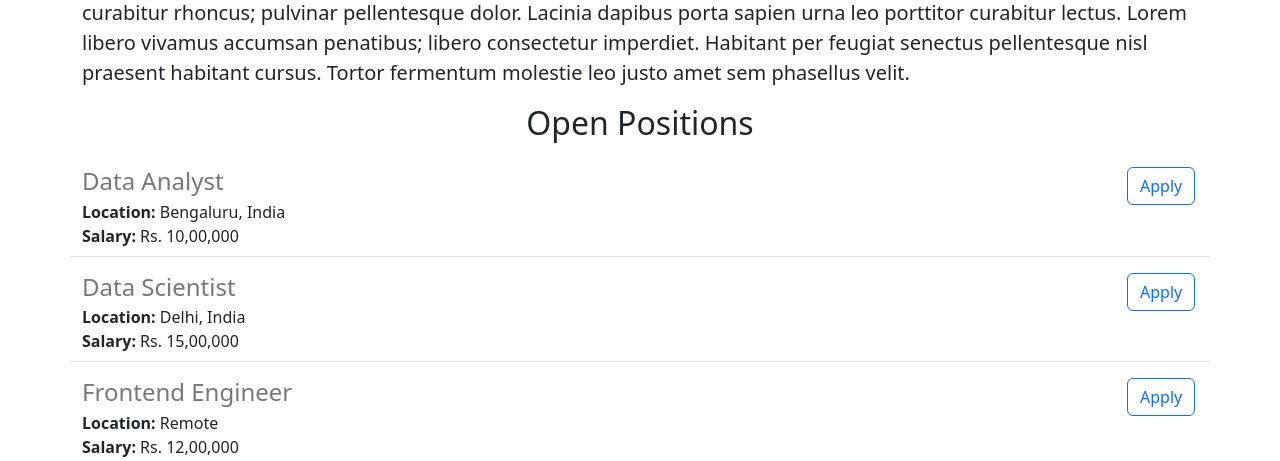
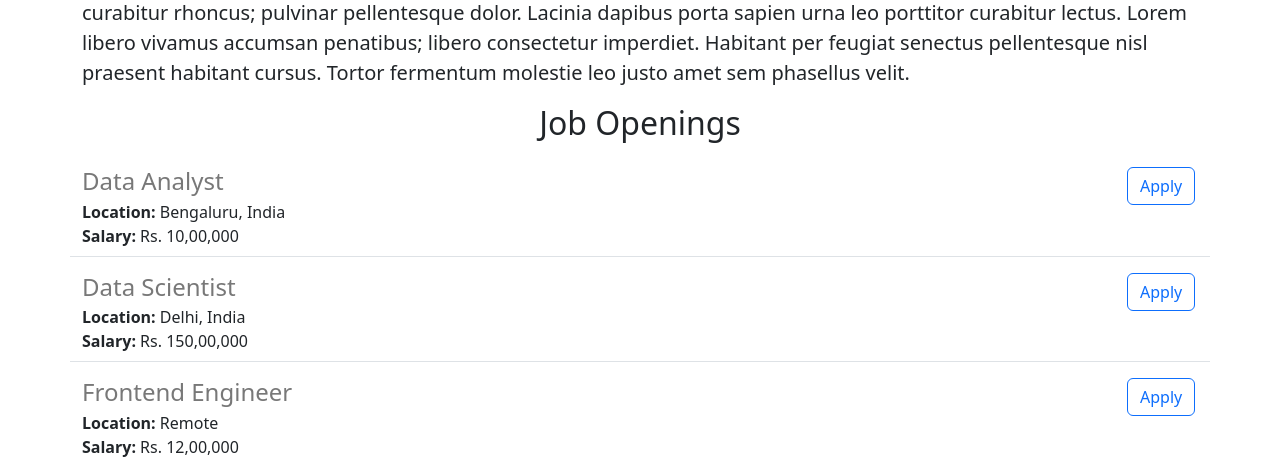
Before and after one commit to River-unknown/flask-Tutorial, a Flask app: page / in a window 1280 px wide. Shown: the part 992-1453 px from the top of the page. Run offline with Flask 3, Linux system fonts and the light colour scheme.

Commit message:
made some changes

```diff
--- a/app.py
+++ b/app.py
@@ -13,7 +13,7 @@ JOBS =[
         'id':2,
         'title': 'Data Scientist',
         'location': 'Delhi, India',
-        'salary': 'Rs. 15,00,000'
+        'salary': 'Rs. 150,00,000'
     },
     {
         'id':3,
--- a/templates/home.html
+++ b/templates/home.html
@@ -26,7 +26,7 @@
 
       Rhoncus cursus cras parturient ex habitant. Dictum ridiculus ac laoreet integer consectetur velit in ridiculus. Elementum a hendrerit etiam rutrum; curae pharetra. Malesuada convallis curabitur litora dolor; purus ligula vivamus. Non montes class sodales morbi etiam ad. Curae dictum in adipiscing curabitur rhoncus; pulvinar pellentesque dolor. Lacinia dapibus porta sapien urna leo porttitor curabitur lectus. Lorem libero vivamus accumsan penatibus; libero consectetur imperdiet. Habitant per feugiat senectus pellentesque nisl praesent habitant cursus. Tortor fermentum molestie leo justo amet sem phasellus velit.
     </p>
-    <h2 class="text-center mt-2 mb-4">Open Positions</h2>
+    <h2 class="text-center mt-2 mb-4">Job Openings</h2>
     <div style="margin-bottom:16px;">
       {% for job in jobs %}
           {% include 'jobitem.html' %}
```
